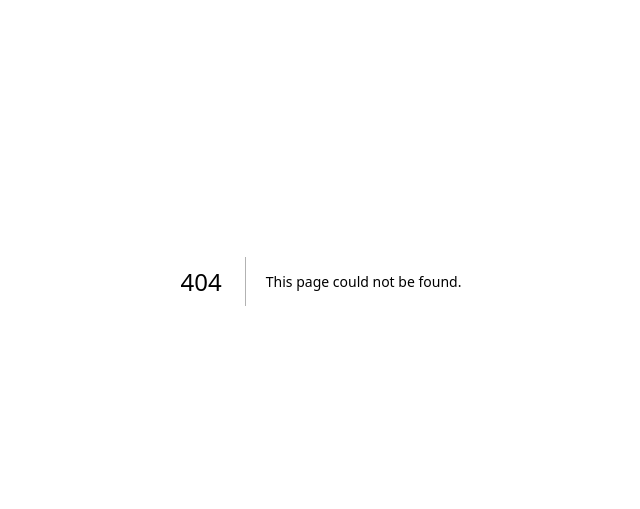
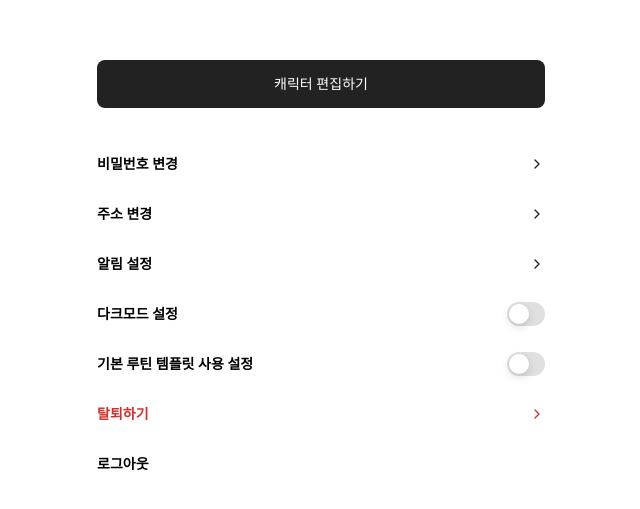
Before and after one commit to prgrms-web-devcourse-final-project/WBE4_5_GCC_FE, a Next.js app: page /profile in a window 1280 px wide. Before the commit this address had no page. Shown: the part 119-628 px from the top of the page, without its empty margins (319-959 px from the left). Built offline with nearby package versions, Linux system fonts and the light colour scheme.

Commit message:
💄 Style: 마이페이지 메인 화면 퍼블리싱

```diff
--- a/package.json
+++ b/package.json
@@ -10,11 +10,13 @@
     "format": "prettier --write ."
   },
   "dependencies": {
+    "clsx": "^2.1.1",
     "lucide-react": "^0.525.0",
     "next": "15.3.4",
     "next-pwa": "^5.6.0",
     "react": "^19.0.0",
-    "react-dom": "^19.0.0"
+    "react-dom": "^19.0.0",
+    "tailwind-merge": "^3.3.1"
   },
   "devDependencies": {
     "@eslint/eslintrc": "^3",
--- /dev/null
+++ b/src/app/components/common/SettingsItem.tsx
@@ -0,0 +1,67 @@
+import { ChevronRight } from "lucide-react";
+import clsx from 'clsx';
+
+interface SettingsItemProps {
+  label: string;
+  type: 'link' | 'toggle' | 'action';
+  checked?: boolean;
+  onToggle?: (checked: boolean) => void;
+  onClick?: () => void;
+}
+
+export default function SettingsItem ({
+  label,
+  type,
+  checked,
+  onToggle,
+  onClick,
+} : SettingsItemProps) {
+  const isDanger = label === '탈퇴하기';
+  return (
+    <div
+      className={clsx(
+        'h-6 mb-[26px] flex items-center justify-between bg-white',
+        type !== 'toggle' && 'cursor-pointer'
+      )}
+      onClick={type !== 'toggle' ? onClick : undefined}
+    >
+      <span
+        className={clsx(
+          'text-sm font-semibold',
+          isDanger ? 'text-[#D32F2F]' : 'text-black'
+        )}
+      >
+        {label}
+      </span>
+
+      {type === 'link' && (
+        <ChevronRight
+          className={clsx(
+            'w-auto h-4',
+            isDanger ? 'text-[#D32F2F]' : 'text-[#222222]'
+          )}
+        />
+      )}
+
+
+      {type === 'toggle' && (
+        <label className="inline-flex items-center cursor-pointer">
+          <input
+            type="checkbox"
+            className="sr-only peer"
+            checked={checked}
+            onChange={e => onToggle?.(e.target.checked)}
+          />
+          <div className="relative w-[38px] h-6 bg-[#E0E0E0] peer-focus:outline-none rounded-full peer-checked:after:translate-x-[14px] after:absolute after:top-[2px] after:start-[2px] after:bg-white after:rounded-full after:h-5 after:w-5 after:transition-all peer-checked:bg-[#FFB84C] after:shadow-[0px_3px_8px_rgba(0,0,0,0.15)]"></div>
+        </label>
+      )}
+
+
+      {type === 'action' && (
+        <button
+          onClick={onClick}>
+        </button>
+      )}
+    </div>
+  );
+}
--- /dev/null
+++ b/src/app/profile/page.tsx
@@ -0,0 +1,60 @@
+'use client'
+
+import Button from "../components/common/Button";
+import SettingsItem from "../components/common/SettingsItem";
+import { useState } from "react";
+
+export default function page () {
+  const [darkMode, setDarkMode] = useState(false);
+  const [templateUse, setTemplateUse] = useState(false);
+
+  return (
+    <div className="flex min-h-screen flex-col items-center justify-center px-5">
+      <div className="w-full max-w-md">
+        <Button className="h-[48px] bg-[#222222] text-sm font-medium text-white">
+          캐릭터 편집하기
+        </Button>
+
+        <div className="bg-white mt-11">
+          <SettingsItem
+            label="비밀번호 변경"
+            type="link"
+            onClick={() => console.log('비밀번호 변경 페이지로 이동')}
+          />
+          <SettingsItem
+            label="주소 변경"
+            type="link"
+            onClick={() => console.log('주소 변경 페이지로 이동')}
+          />
+          <SettingsItem
+            label="알림 설정"
+            type="link"
+            onClick={() => console.log('알림 설정 페이지로 이동')}
+          />
+          <SettingsItem
+            label="다크모드 설정"
+            type="toggle"
+            checked={darkMode}
+            onToggle={setDarkMode}
+          />
+          <SettingsItem
+            label="기본 루틴 템플릿 사용 설정"
+            type="toggle"
+            checked={templateUse}
+            onToggle={setTemplateUse}
+          />
+          <SettingsItem
+            label="탈퇴하기"
+            type="link"
+            onClick={() => console.log('탈퇴 페이지로 이동')}
+          />
+          <SettingsItem
+            label="로그아웃"
+            type="action"
+            onClick={() => console.log('로그아웃')}
+          />
+        </div>
+      </div>
+    </div>
+  );
+}
```
Also changed, not shown: 1 other file (tests, documents, lock files or other folders).
